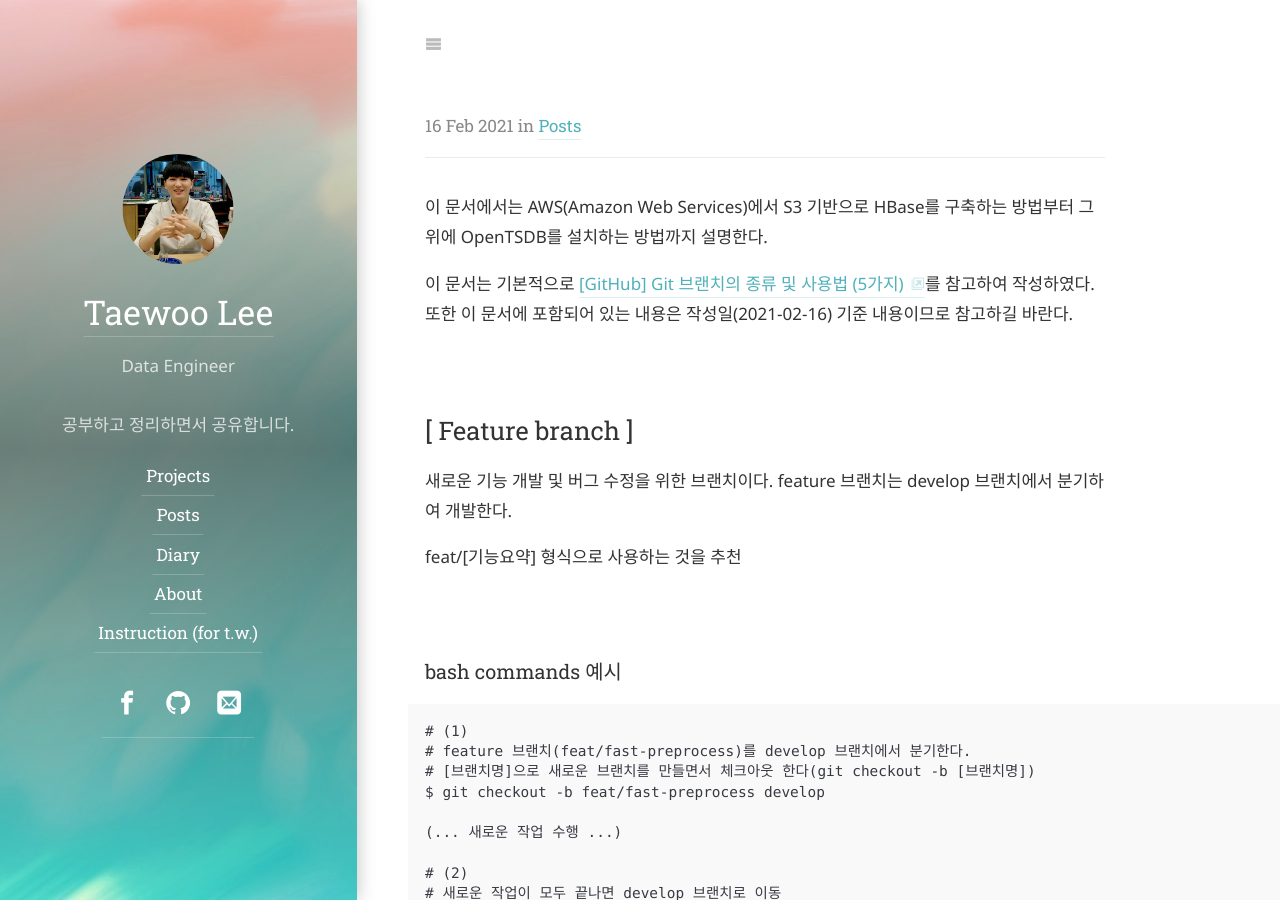
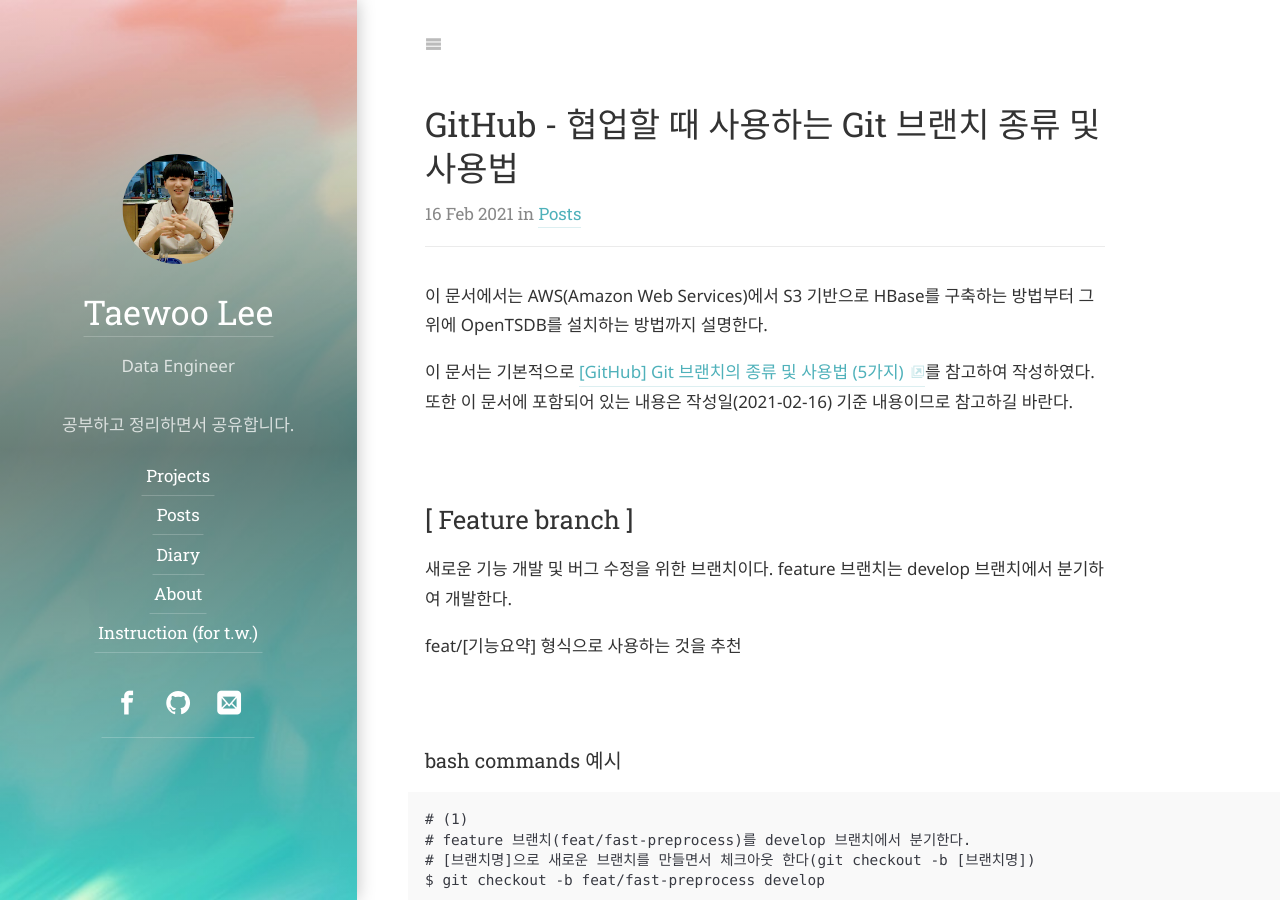
Before and after one commit to TaeWoo21/past_TaeWoo21.github.io, a Jekyll site: the page built from posts/_posts/2021-02-16-github_branch.md, in a window 1280 px wide and 900 px high. Built offline with Jekyll 4.4.1, drawn with Linux system fonts in a browser that asks for light colours; some web fonts are replaced; our own code applies the rules of GitHub Pages for plain Markdown files; comment, search, counter and statistics services are not loaded.

Commit message:
새로운 post 포스팅(수정)

```diff
--- a/posts/_posts/2021-02-16-github_branch.md
+++ b/posts/_posts/2021-02-16-github_branch.md
@@ -1,7 +1,7 @@
 ---
 layout: post
 categories: posts
-title: [GitHub] 협업할 때 사용하는 Git 브랜치 종류 및 사용법
+title: GitHub - 협업할 때 사용하는 Git 브랜치 종류 및 사용법
 comments: true
 ---
 
```
